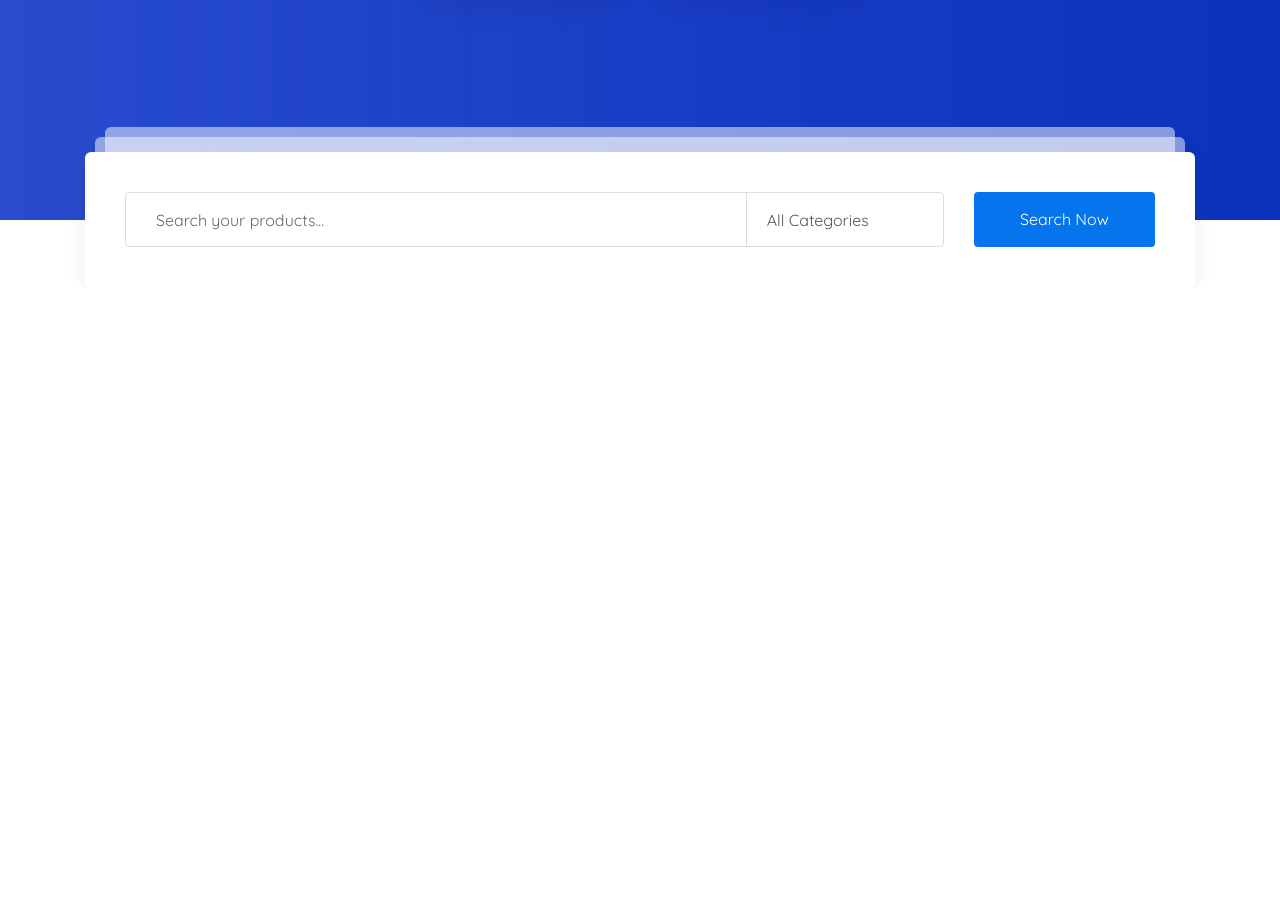
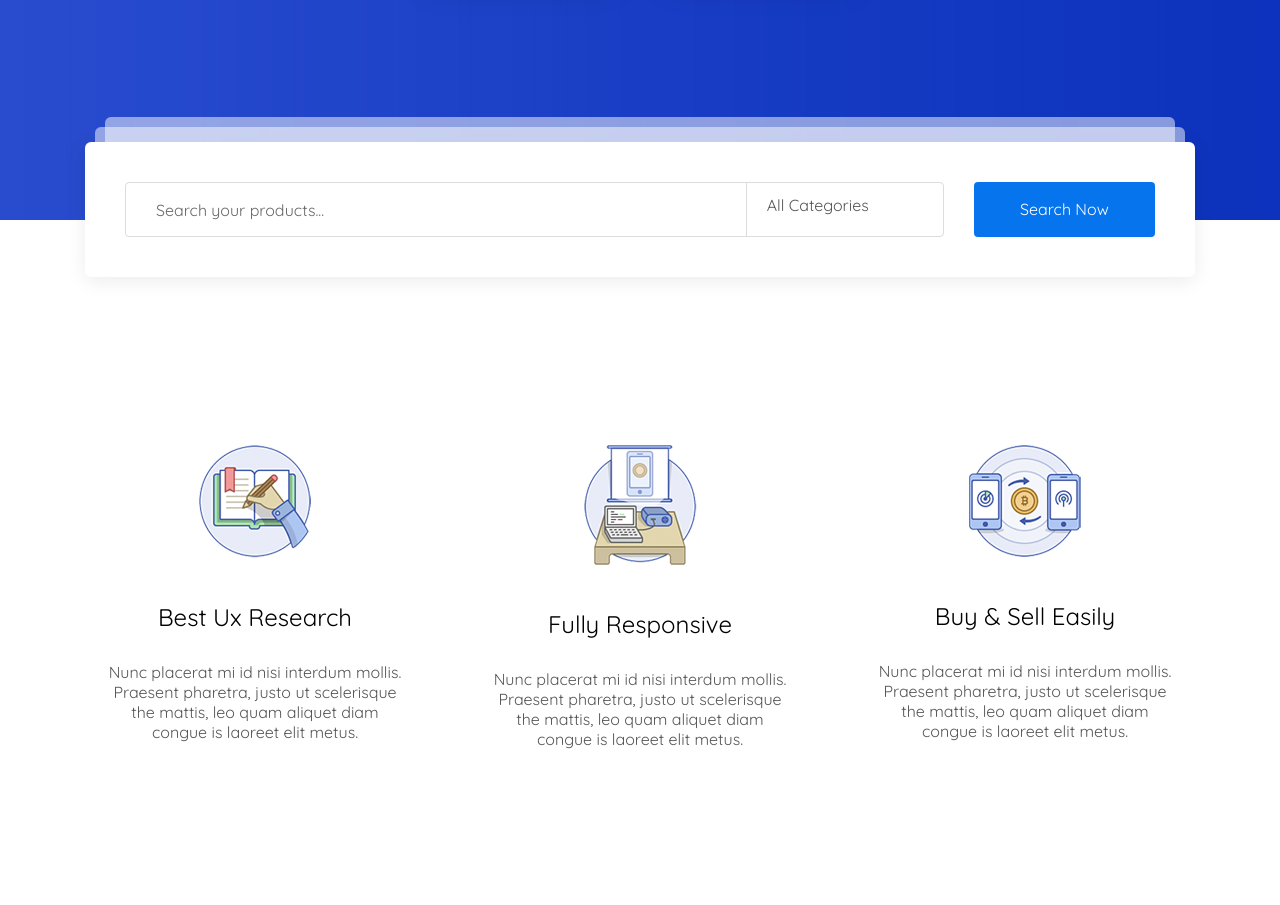
Before and after one commit to yegorPomaskin/martplace, a website: page app/index.html in a window 1280 px wide. Shown: the part 685-1590 px from the top of the page. Before the commit the page ends 972 px from the top, so only its background shows below. Drawn offline with nearby package versions, Linux system fonts and the light colour scheme; files that its build step writes are made by us from their sources.

Commit message:
added features

```diff
--- a/app/index.html
+++ b/app/index.html
@@ -82,6 +82,49 @@
     </div>
   </section>
 
+  <section class="features">
+    <div class="container">
+      <div class="features__inner">
+        <div class="features__item">
+          <div class="features__item-img">
+            <img src="images/features/features-item1.png" alt="">
+          </div>
+          <div class="features__item-title">
+            Best Ux Research
+          </div>
+          <div class="features__item-text">
+            Nunc placerat mi id nisi interdum mollis. Praesent pharetra, justo ut scelerisque the mattis, leo quam aliquet diam
+            congue is laoreet elit metus.
+          </div>
+        </div>
+        <div class="features__item">
+          <div class="features__item-img">
+            <img src="images/features/features-item2.png" alt="">
+          </div>
+          <div class="features__item-title">
+            Fully Responsive
+          </div>
+          <div class="features__item-text">
+            Nunc placerat mi id nisi interdum mollis. Praesent pharetra, justo ut scelerisque the mattis, leo quam aliquet diam
+            congue is laoreet elit metus.
+          </div>
+        </div>
+        <div class="features__item">
+          <div class="features__item-img">
+            <img src="images/features/features-item3.png" alt="">
+          </div>
+          <div class="features__item-title">
+            Buy & Sell Easily
+          </div>
+          <div class="features__item-text">
+            Nunc placerat mi id nisi interdum mollis. Praesent pharetra, justo ut scelerisque the mattis, leo quam aliquet diam
+            congue is laoreet elit metus.
+          </div>
+        </div>
+      </div>
+    </div>
+  </section>
+
   <script src="https://ajax.googleapis.com/ajax/libs/jquery/3.5.1/jquery.min.js"></script>
   <script src="js/libs.min.js"></script>
   <script src="js/main.min.js"></script>
--- a/app/scss/_global.scss
+++ b/app/scss/_global.scss
@@ -17,7 +17,7 @@ body{
   font-family: 'Quicksand', sans-serif;
   font-weight: 400;
   font-size: 16px;
-  line-height: 30px;
+  line-height: 20px;
 }
 .container{
   width: 1140px;
--- a/app/scss/_vars.scss
+++ b/app/scss/_vars.scss
@@ -1,3 +1,4 @@
 $blue: #0674ec;
 $grey: #eef1f3;
 $form: #676767;
+$text: #555;
--- a/app/scss/style.scss
+++ b/app/scss/style.scss
@@ -191,3 +191,35 @@
 .btn-popular{
   margin-left: 30px;
 }
+
+.features{
+  padding: 185px 0px 100px;
+}
+.features__inner{
+  display: flex;
+  justify-content: space-between;
+  text-align: center;
+}
+.features__item{
+  max-width: 360px;
+  height: 400px;
+  padding: 40px 20px;
+  &:not(:last-child){
+    margin-right: 30px;
+  }
+  &:hover{
+    box-shadow: 0px 2px 50px 0px rgba(0, 0, 0, 0.08);
+  }
+  &-img{
+    margin-bottom: 40px;
+  }
+  &-title{
+    font-size: 24px;
+    line-height: 30px;
+    margin-bottom: 30px;
+  }
+  &-text{
+    max-width: 300px;
+    color: $text;
+  }
+}
```
Also changed, not shown: app/images/features/features-item1.png (added), app/images/features/features-item2.png (added), app/images/features/features-item3.png (added).
